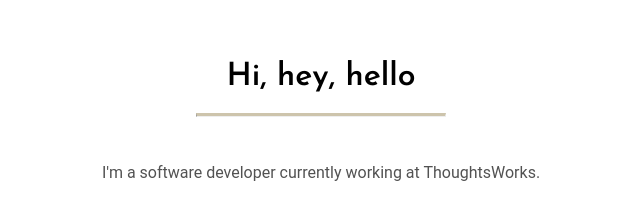
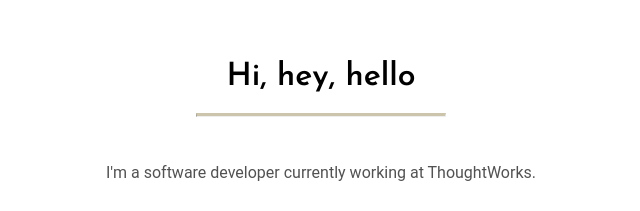
Before and after one commit to katiepetersonn/katie-peterson, a plain HTML site: page index.html in a window 1280 px wide. Shown: the part 759-970 px from the top of the page, 334-974 px from the left. Drawn offline with Linux system fonts and the light colour scheme.

Commit message:
Fixed typo

```diff
--- a/index.html
+++ b/index.html
@@ -59,7 +59,7 @@
                     <div class="about-me-paragraph">
                         <br>
                         <p>
-                            I'm a software developer currently working at ThoughtsWorks.</span>
+                            I'm a software developer currently working at ThoughtWorks.</span>
                         </p>
 
                         <br>
```
